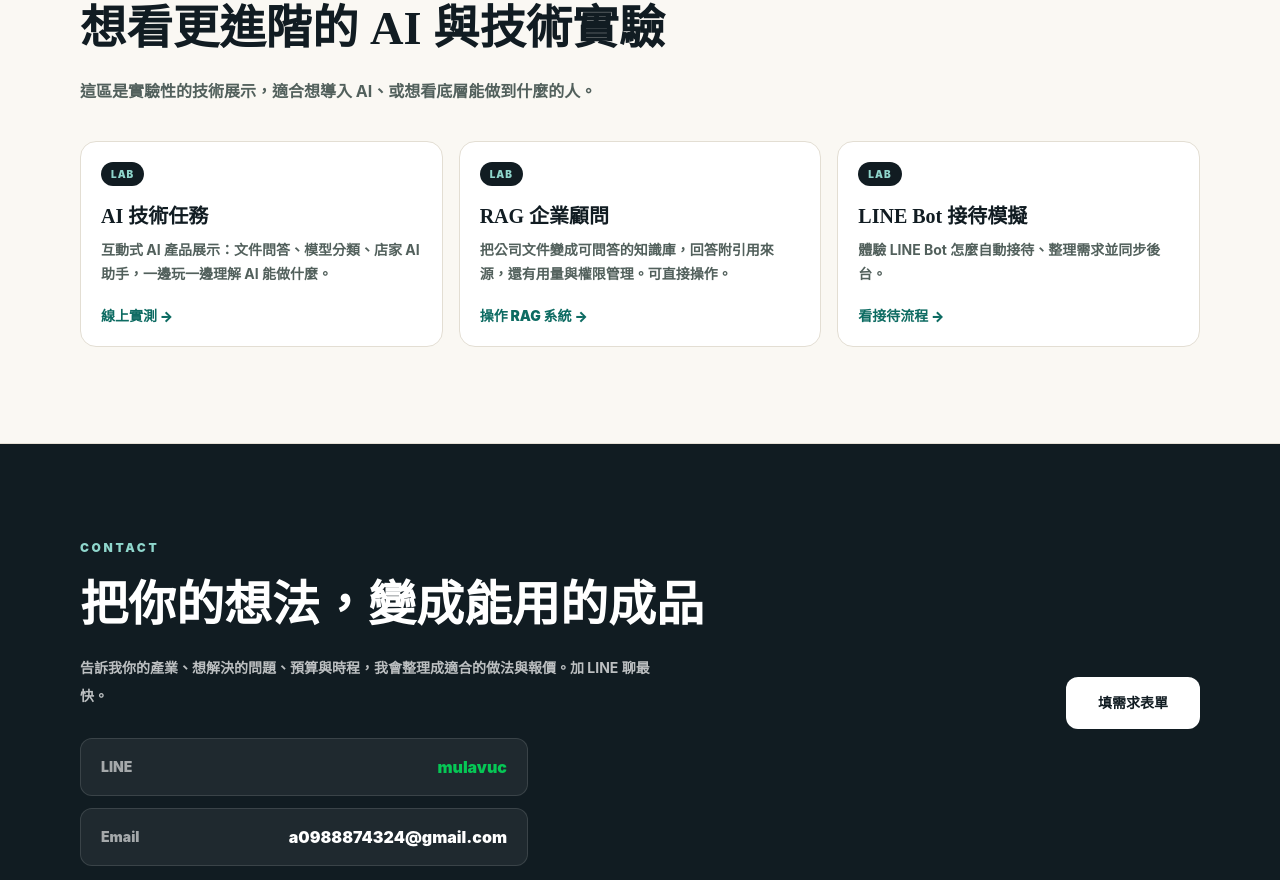
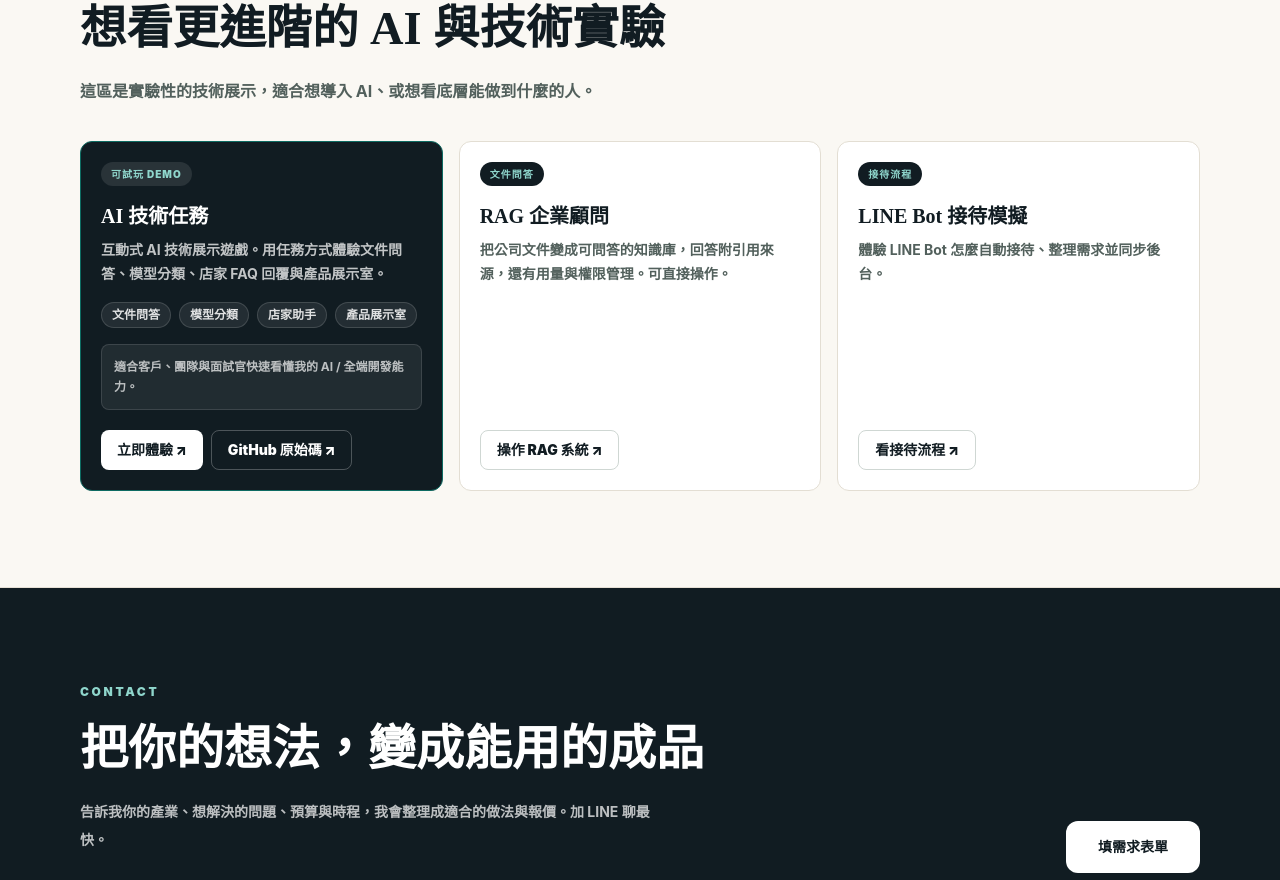
Before and after one commit to QingyuJin/qingyu-web-studio, a React (Vite) app: page / in a window 1280 px wide. Shown: the part 4149-5029 px from the top of the page. Built offline with nearby package versions, Linux system fonts and the light colour scheme.

Commit message:
refactor: enhance ai tech quest showcase card

```diff
--- a/src/StudioHome.jsx
+++ b/src/StudioHome.jsx
@@ -223,23 +223,50 @@ function AiLabSection() {
   const labs = [
     {
       name: "AI 技術任務",
-      text: "互動式 AI 產品展示：文件問答、模型分類、店家 AI 助手，一邊玩一邊理解 AI 能做什麼。",
+      badge: "可試玩 Demo",
+      text: "互動式 AI 技術展示遊戲。用任務方式體驗文件問答、模型分類、店家 FAQ 回覆與產品展示室。",
+      proof: "適合客戶、團隊與面試官快速看懂我的 AI / 全端開發能力。",
+      points: ["文件問答", "模型分類", "店家助手", "產品展示室"],
       to: "https://ai-tech-quest.vercel.app",
-      label: "線上實測",
+      label: "立即體驗",
+      secondaryTo: "https://github.com/QingyuJin/ai-tech-quest",
+      secondaryLabel: "GitHub 原始碼",
+      featured: true,
     },
     {
       name: "RAG 企業顧問",
+      badge: "文件問答",
       text: "把公司文件變成可問答的知識庫，回答附引用來源，還有用量與權限管理。可直接操作。",
       to: "/works/rag-consultant",
       label: "操作 RAG 系統",
     },
     {
       name: "LINE Bot 接待模擬",
+      badge: "接待流程",
       text: "體驗 LINE Bot 怎麼自動接待、整理需求並同步後台。",
       to: "/tools/linebot-mission",
       label: "看接待流程",
     },
   ]
+
+  const renderAction = (to, label, variant = "primary") => {
+    const external = /^https?:/.test(to)
+    const className =
+      variant === "primary"
+        ? "inline-flex min-h-10 items-center rounded-lg bg-white px-4 text-sm font-black text-[#111c22] transition hover:bg-[#f4efe5]"
+        : "inline-flex min-h-10 items-center rounded-lg border border-white/25 px-4 text-sm font-black text-white transition hover:bg-white/10"
+
+    return external ? (
+      <a href={to} target="_blank" rel="noreferrer" className={className}>
+        {label}
+      </a>
+    ) : (
+      <Link to={to} className={variant === "primary" ? "inline-flex min-h-10 items-center rounded-lg bg-[#111c22] px-4 text-sm font-black text-white transition hover:bg-[#0d6b62]" : "inline-flex min-h-10 items-center rounded-lg border border-[#cfd7d3] px-4 text-sm font-black text-[#111c22] transition hover:border-[#0d6b62] hover:text-[#0d6b62]"}>
+        {label}
+      </Link>
+    )
+  }
+
   return (
     <section className="border-b border-[#e6e0d5] bg-[#faf8f3]">
       <div className="mx-auto max-w-6xl px-4 py-16 md:py-24">
@@ -249,23 +276,46 @@ function AiLabSection() {
           text="這區是實驗性的技術展示，適合想導入 AI、或想看底層能做到什麼的人。"
         />
         <div className="grid gap-4 md:grid-cols-3">
-          {labs.map((l) => {
-            const external = /^https?:/.test(l.to)
-            const cls = "group flex flex-col rounded-2xl border border-[#e3ded3] bg-white p-5 transition hover:-translate-y-1 hover:shadow-xl hover:shadow-[#c8bba9]/20"
-            const inner = (
-              <>
-                <span className="w-fit rounded-full bg-[#111c22] px-2.5 py-1 text-[10px] font-black uppercase tracking-widest text-[#8fd6cc]">Lab</span>
-                <h3 className="mt-4 font-['Noto_Serif_TC',serif] text-xl font-black text-[#111c22]">{l.name}</h3>
-                <p className="mt-2 flex-1 text-sm font-bold leading-6 text-[#52605c]">{l.text}</p>
-                <span className="mt-5 inline-flex text-sm font-black text-[#0d6b62]">{l.label} →</span>
-              </>
-            )
-            return external ? (
-              <a key={l.name} href={l.to} target="_blank" rel="noreferrer" className={cls}>{inner}</a>
-            ) : (
-              <Link key={l.name} to={l.to} className={cls}>{inner}</Link>
-            )
-          })}
+          {labs.map((l) => (
+            <article
+              key={l.name}
+              className={`flex flex-col rounded-xl border p-5 transition hover:-translate-y-1 hover:shadow-xl hover:shadow-[#c8bba9]/20 ${
+                l.featured
+                  ? "border-[#0d6b62] bg-[#111c22] text-white md:col-span-1 lg:col-span-1"
+                  : "border-[#e3ded3] bg-white text-[#111c22]"
+              }`}
+            >
+              <span className={`w-fit rounded-full px-2.5 py-1 text-[10px] font-black uppercase tracking-widest ${
+                l.featured ? "bg-white/10 text-[#8fd6cc]" : "bg-[#111c22] text-[#8fd6cc]"
+              }`}>
+                {l.badge || "Lab"}
+              </span>
+              <h3 className={`mt-4 font-['Noto_Serif_TC',serif] text-xl font-black ${l.featured ? "text-white" : "text-[#111c22]"}`}>
+                {l.name}
+              </h3>
+              <p className={`mt-2 flex-1 text-sm font-bold leading-6 ${l.featured ? "text-white/[0.74]" : "text-[#52605c]"}`}>
+                {l.text}
+              </p>
+              {l.points ? (
+                <div className="mt-4 flex flex-wrap gap-2">
+                  {l.points.map((point) => (
+                    <span key={point} className="rounded-full border border-white/[0.14] bg-white/[0.08] px-2.5 py-1 text-xs font-black text-white/[0.86]">
+                      {point}
+                    </span>
+                  ))}
+                </div>
+              ) : null}
+              {l.proof ? (
+                <p className="mt-4 rounded-lg border border-white/[0.12] bg-white/[0.07] p-3 text-xs font-bold leading-5 text-white/70">
+                  {l.proof}
+                </p>
+              ) : null}
+              <div className="mt-5 flex flex-wrap gap-2">
+                {renderAction(l.to, `${l.label} ↗`, l.featured ? "primary" : "secondary")}
+                {l.secondaryTo ? renderAction(l.secondaryTo, `${l.secondaryLabel} ↗`, "secondary") : null}
+              </div>
+            </article>
+          ))}
         </div>
       </div>
     </section>
--- a/src/site/Pages.jsx
+++ b/src/site/Pages.jsx
@@ -89,7 +89,7 @@ function ActionLink({ to, children, ...props }) {
 function WorkPreview({ project }) {
   const panels = {
     "biomed-brand-site": ["品牌故事", "內容特色", "講座活動"],
-    "ai-tech-quest": ["RAG 任務", "ML 分類", "產品展示室"],
+    "ai-tech-quest": ["文件問答", "模型分類", "店家助手"],
     "interactive-quiz": ["題目頁", "答案解析", "結果頁"],
     "ai-business-assistant": ["FAQ 後台", "自動回覆", "問答紀錄"],
     "tw-civic-rag": ["文件切分", "來源引用", "安全回答"],
@@ -104,7 +104,7 @@ function WorkPreview({ project }) {
   }
   const previewMeta = {
     "biomed-brand-site": { status: "品牌網站", metric: "醫療故事", summary: "Hero / 案例 / 講座" },
-    "ai-tech-quest": { status: "技術展示", metric: "5 個任務", summary: "文件問答 / 模型分類 / 店家 AI" },
+    "ai-tech-quest": { status: "可試玩 Demo", metric: "5 個任務", summary: "文件問答 → 模型分類 → 店家助手" },
     "interactive-quiz": { status: "測驗頁", metric: "RWD", summary: "題目 → 作答 → 解析 → 結果" },
     "ai-business-assistant": { status: "店家助手", metric: "FAQ", summary: "FAQ → matching → 自動回覆" },
     "tw-civic-rag": { status: "文件問答", metric: "RAG", summary: "文件檢索增強生成（RAG）+ 來源引用" },
@@ -216,7 +216,7 @@ const workBusinessValues = {
   "ai-audit": "幫你快速找出網站為什麼沒人聯絡。",
   linebot: "讓客戶在 LINE 裡留下需求，後台自動整理。",
   buildflow: "需求、報價、回報、LINE 查詢。",
-  "ai-tech-quest": "AI 技術互動展示。",
+  "ai-tech-quest": "可直接試玩的 AI 技術展示成品，讓客戶看懂文件問答、模型分類與店家助手如何變成產品。",
   "interactive-quiz": "測驗、解析、結果頁。",
   "ai-business-assistant": "店家 FAQ 與自動回覆產品。",
   "tw-civic-rag": "文件檢索增強生成（RAG）文件查詢產品。",
@@ -233,7 +233,7 @@ const conciseWorkValues = {
   linebot: "讓 LINE 訊息自動整理成需求。",
   buildflow: "需求、報價、回報與 LINE 查詢。",
   "interactive-quiz": "題目、作答、解析、結果頁。",
-  "ai-tech-quest": "文件問答、模型分類、店家助手。",
+  "ai-tech-quest": "可試玩：文件問答、模型分類、店家助手與產品展示室。",
   "ai-business-assistant": "FAQ、回答紀錄、LINE Bot 延伸。",
   "tw-civic-rag": "RAG、來源引用、文件查詢。",
   "unity-ai-tutor": "Unity 互動學習關卡。",
```
